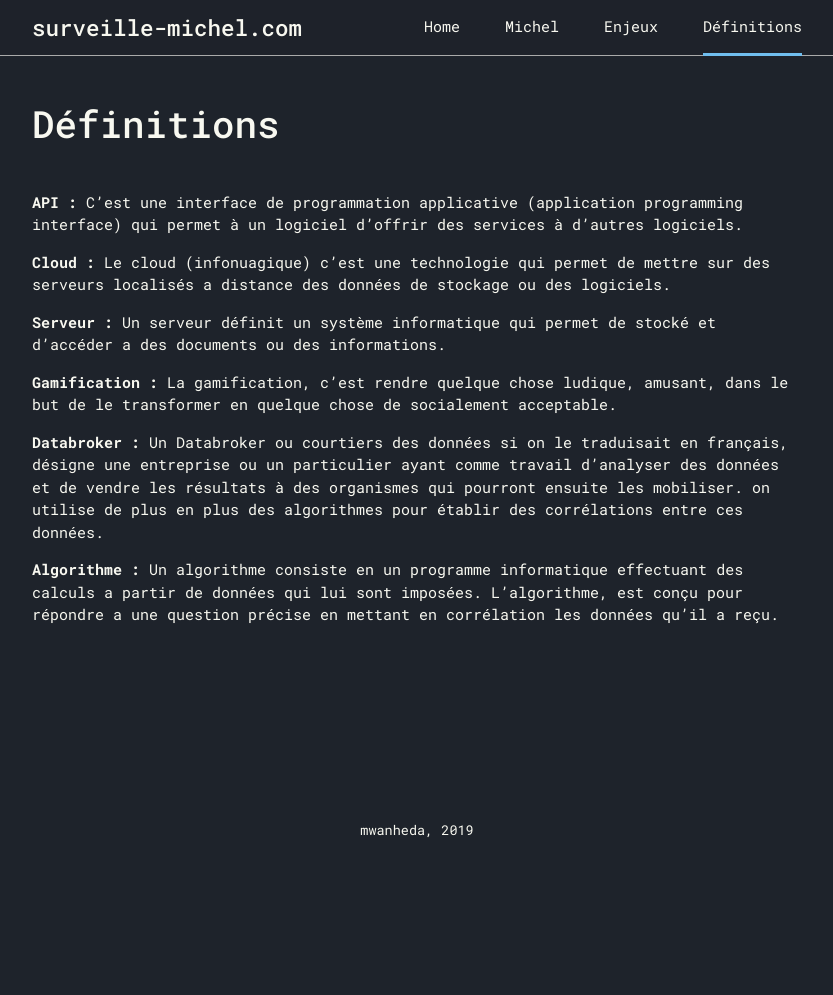
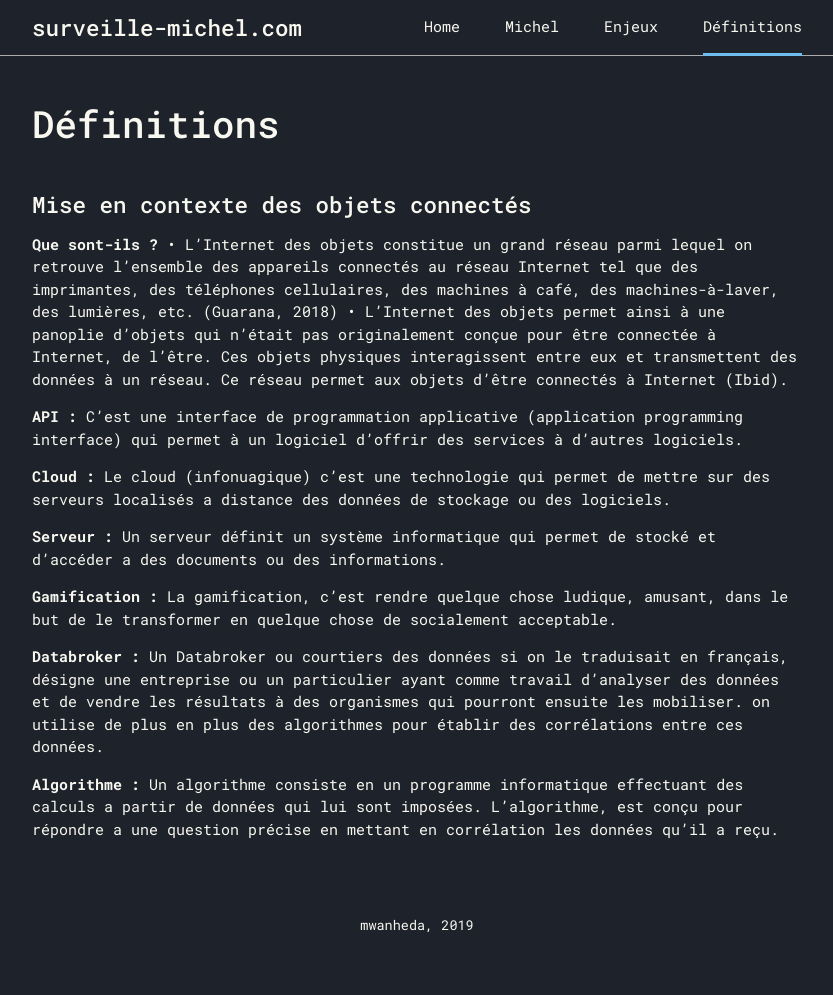
Before and after one commit to mwanheda/michel, a Jekyll site: the page built from _pages/definitions.md, in a window 1280 px wide. Shown: the whole page, without its empty margins (223-1056 px from the left). Built offline with Jekyll 4.4.1, drawn with Linux system fonts in a browser that asks for light colours; before the commit the page ends 900 px from its top, so only the background shows below that.

Commit message:
Update definitions.md

```diff
--- a/_pages/definitions.md
+++ b/_pages/definitions.md
@@ -6,6 +6,13 @@ id: definitions
 ---
 
 <h1 class="mb-5">Définitions</h1>
+
+## Mise en contexte des objets connectés
+
+**Que sont-ils ?**
+   • L’Internet des objets constitue un grand réseau parmi lequel on retrouve l’ensemble des appareils connectés au réseau Internet tel que des imprimantes, des téléphones cellulaires, des machines à café, des machines-à-laver, des lumières, etc. (Guarana, 2018)
+   • L’Internet des objets permet ainsi à une panoplie d’objets qui n’était pas originalement conçue pour être connectée à Internet, de l’être. Ces objets physiques interagissent entre eux et transmettent des données à un réseau. Ce réseau permet aux objets d’être connectés à Internet (Ibid).
+
 
 **API :** C'est une interface de programmation applicative (application programming interface) qui permet à un logiciel d'offrir des services à d'autres logiciels.
 
```
